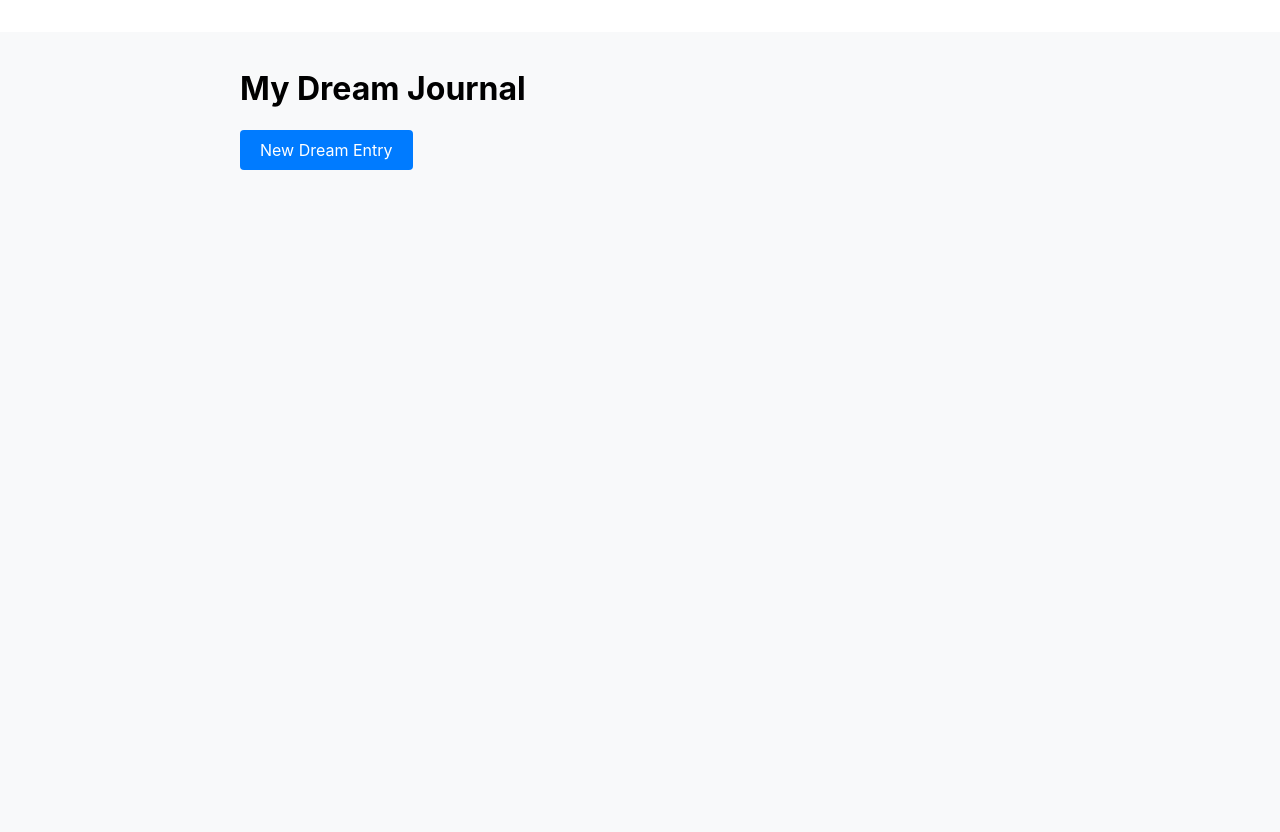
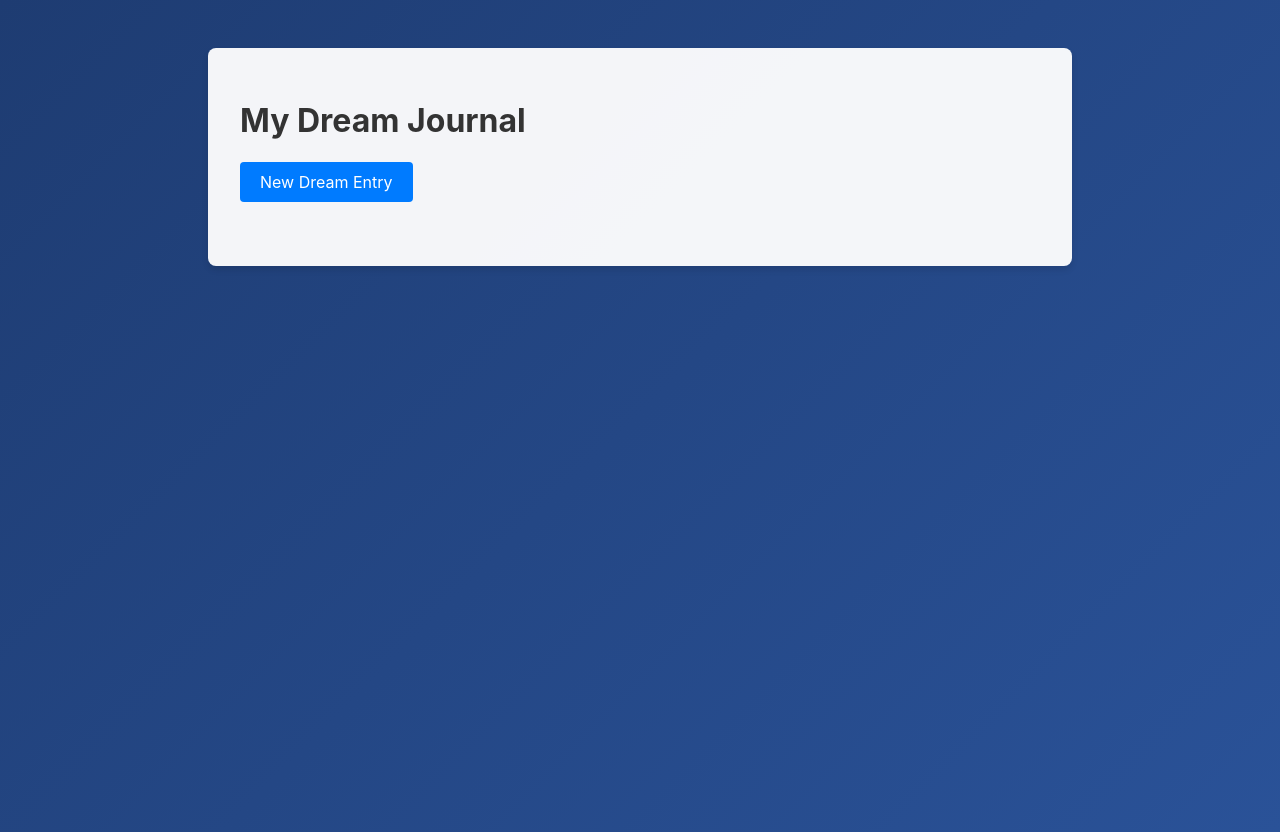
Before and after one commit to sondreb/dreams, an Angular app: page /dreams in a window 1280 px wide. Built offline with nearby package versions, Linux system fonts and the light colour scheme.

Commit message:
Improve styling and add delete action

```diff
--- a/src/app/components/dream-editor/dream-editor.component.ts
+++ b/src/app/components/dream-editor/dream-editor.component.ts
@@ -10,12 +10,15 @@ import { DreamEntry } from '../../models/dream-entry';
   standalone: true,
   imports: [CommonModule, FormsModule],
   template: `
-    <div class="editor-container">
-      <input [(ngModel)]="dream.title" placeholder="Dream Title" class="title-input">
-      <textarea [(ngModel)]="dream.content" placeholder="Describe your dream..." class="content-input"></textarea>
-      <div class="button-container">
-        <button (click)="saveDream()">Save Dream</button>
-        <button (click)="goBack()" class="secondary">Back to List</button>
+    <div class="page-container">
+      <div class="content-card editor-container">
+        <input [(ngModel)]="dream.title" placeholder="Dream Title" class="title-input">
+        <textarea [(ngModel)]="dream.content" placeholder="Describe your dream..." class="content-input"></textarea>
+        <div class="button-container">
+          <button (click)="saveDream()">Save Dream</button>
+          <button (click)="goBack()" class="secondary">Back to List</button>
+          <button *ngIf="dream.id" (click)="deleteDream()" class="delete">Delete Dream</button>
+        </div>
       </div>
     </div>
   `,
@@ -23,7 +26,6 @@ import { DreamEntry } from '../../models/dream-entry';
     .editor-container {
       max-width: 800px;
       margin: 2rem auto;
-      padding: 1rem;
     }
     .title-input {
       width: 100%;
@@ -48,6 +50,10 @@ import { DreamEntry } from '../../models/dream-entry';
     }
     .secondary {
       background-color: #6c757d;
+    }
+    .delete {
+      background-color: #dc3545;
+      margin-left: auto;
     }
   `]
 })
@@ -83,4 +89,11 @@ export class DreamEditorComponent implements OnInit {
   goBack() {
     this.router.navigate(['/dreams']);
   }
+
+  deleteDream() {
+    if (confirm('Are you sure you want to delete this dream?')) {
+      this.dreamService.deleteDream(this.dream.id);
+      this.goBack();
+    }
+  }
 }
--- a/src/app/components/dream-list/dream-list.component.ts
+++ b/src/app/components/dream-list/dream-list.component.ts
@@ -9,7 +9,8 @@ import { DreamEntry } from '../../models/dream-entry';
   standalone: true,
   imports: [CommonModule],
   template: `
-    <div class="list-container">
+    <div class="page-container">
+      <div class="content-card list-container">
         <h1>My Dream Journal</h1>
         <button (click)="newDream()" class="new-dream-btn">New Dream Entry</button>
         <div class="dreams-list">
@@ -20,12 +21,12 @@ import { DreamEntry } from '../../models/dream-entry';
           </div>
         </div>
       </div>
+    </div>
   `,
   styles: [`
     .list-container {
       max-width: 800px;
       margin: 2rem auto;
-      padding: 1rem;
     }
     .new-dream-btn {
       margin-bottom: 2rem;
@@ -36,7 +37,8 @@ import { DreamEntry } from '../../models/dream-entry';
     }
     .dream-card {
       padding: 1rem;
-      border: 1px solid #ccc;
+      background: white;
+      border: 1px solid #eee;
       border-radius: 4px;
       cursor: pointer;
       transition: transform 0.2s;
@@ -57,7 +59,8 @@ export class DreamListComponent {
     private dreamService: DreamService,
     private router: Router
   ) {
-    this.dreams = this.dreamService.getDreams();
+    this.dreams = this.dreamService.getDreams()
+      .sort((a, b) => new Date(b.date).getTime() - new Date(a.date).getTime());
   }
 
   newDream() {
--- a/src/styles.css
+++ b/src/styles.css
@@ -21,3 +21,19 @@ button {
   font-family: -apple-system, BlinkMacSystemFont, "Segoe UI", system-ui, Roboto,
     "Helvetica Neue", Arial, sans-serif;
 }
+
+.page-container {
+  position: relative;
+  min-height: 100vh;
+  background: linear-gradient(135deg, #1e3c72 0%, #2a5298 100%);
+  color: white;
+  padding: 1rem;
+}
+
+.content-card {
+  background: rgba(255, 255, 255, 0.95);
+  border-radius: 8px;
+  box-shadow: 0 4px 6px rgba(0, 0, 0, 0.1);
+  padding: 2rem;
+  color: #333;
+}
```
Lines whose indentation alone changed are shown as unchanged.
